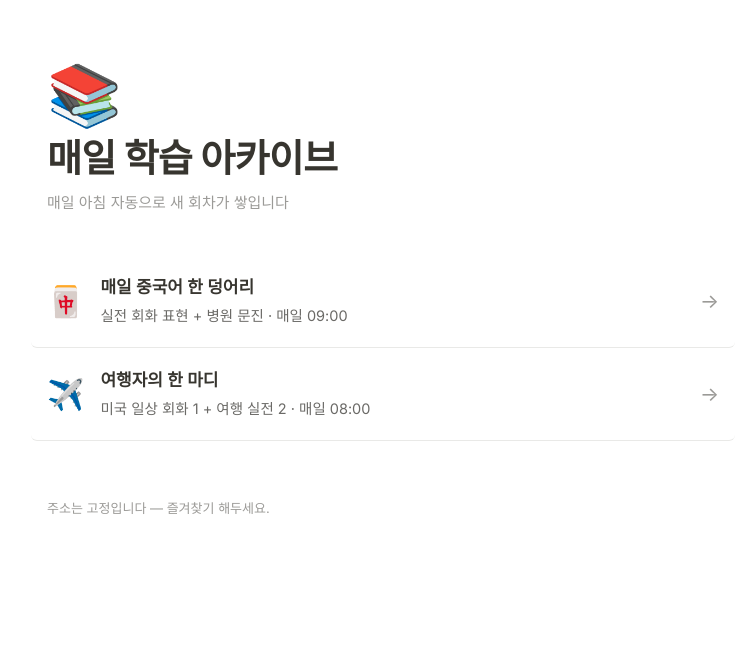
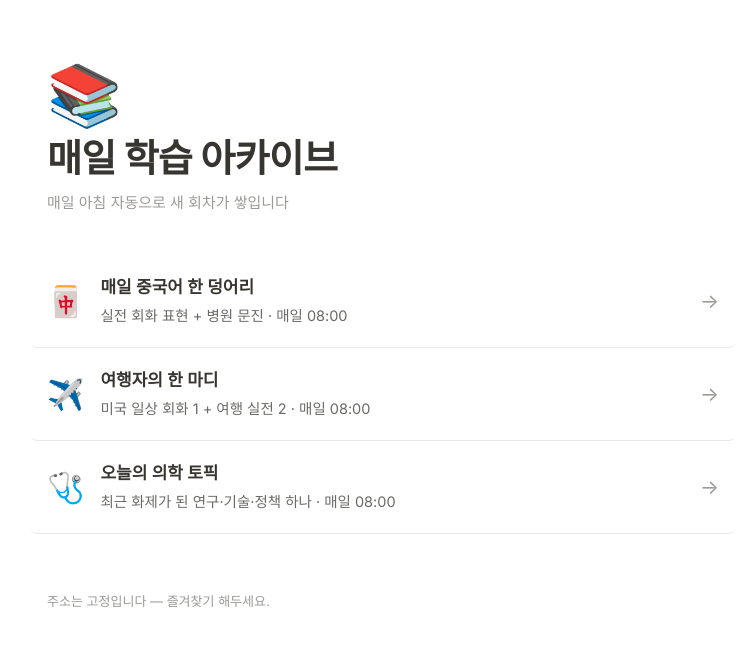
Before and after one commit to HyunD-init/daily-language, a plain HTML site: page index.html in a window 1280 px wide. Shown: the whole page, without its empty margins (257-1004 px from the left). Drawn offline with Linux system fonts and the light colour scheme.

Commit message:
landing: add medical tab, fix chinese time

```diff
--- a/index.html
+++ b/index.html
@@ -55,7 +55,7 @@
     <span class="ico">🀄</span>
     <span>
       <span class="name">매일 중국어 한 덩어리</span><br>
-      <span class="desc">실전 회화 표현 + 병원 문진 · 매일 09:00</span>
+      <span class="desc">실전 회화 표현 + 병원 문진 · 매일 08:00</span>
     </span>
     <span class="go">→</span>
   </a>
@@ -69,6 +69,15 @@
     <span class="go">→</span>
   </a>
 
+  <a class="card" href="./medical/">
+    <span class="ico">🩺</span>
+    <span>
+      <span class="name">오늘의 의학 토픽</span><br>
+      <span class="desc">최근 화제가 된 연구·기술·정책 하나 · 매일 08:00</span>
+    </span>
+    <span class="go">→</span>
+  </a>
+
   <footer>주소는 고정입니다 — 즐겨찾기 해두세요.</footer>
 </div>
 </body>
```
